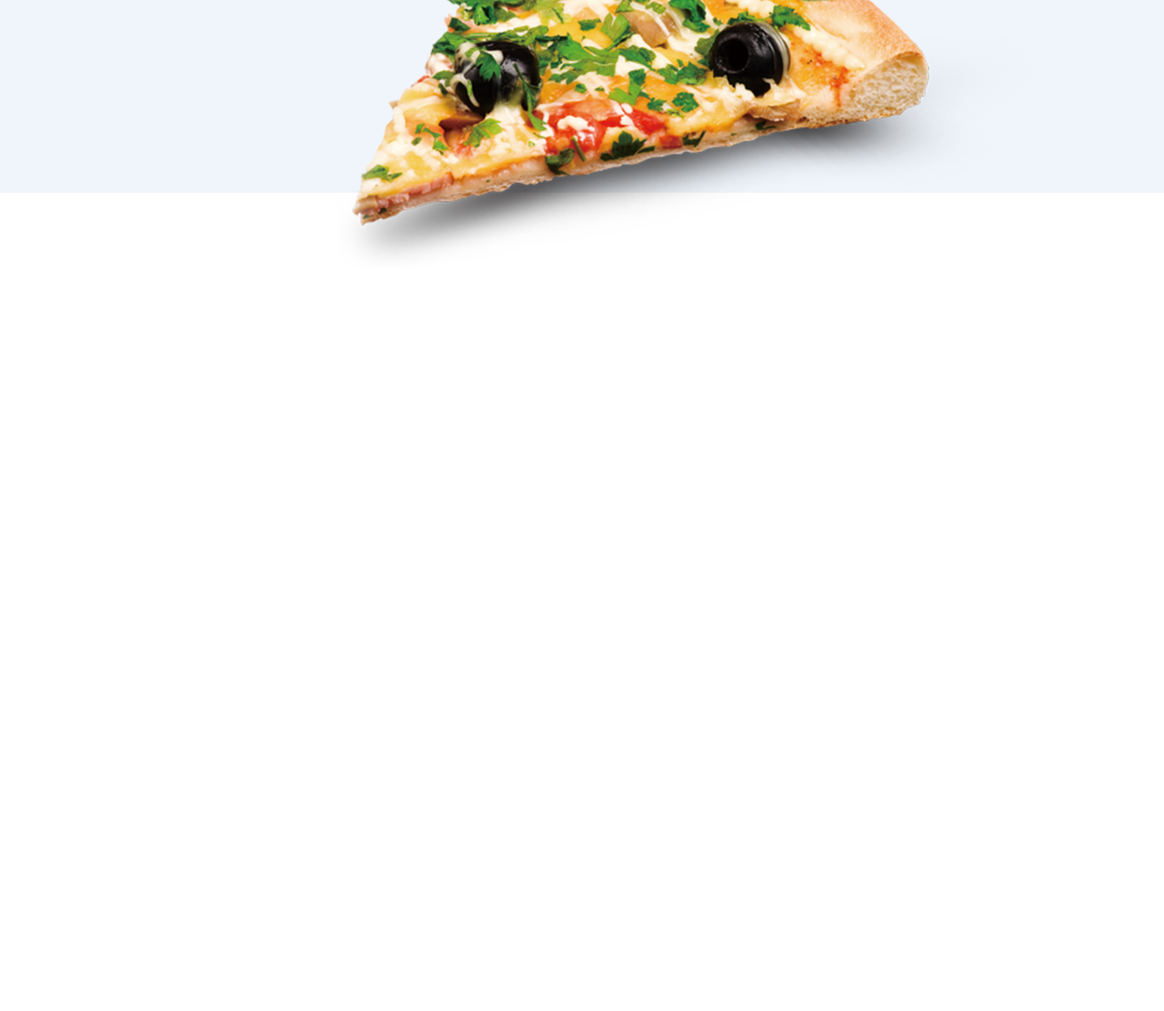
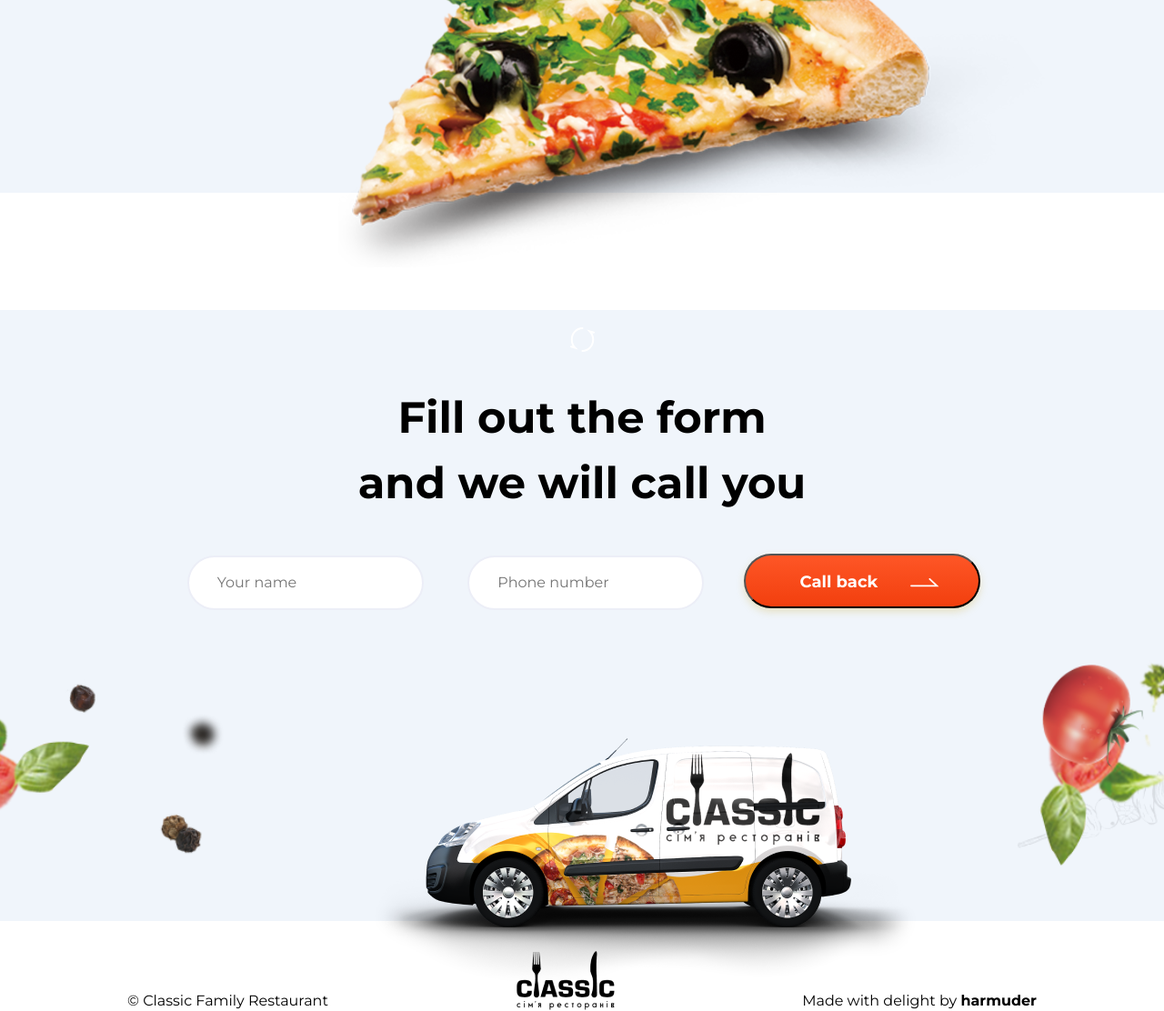
Before and after one commit to codeacademyprogramming/12-06-2021-MNMammadov, a plain HTML site: page assets/index.html in a window 1280 px wide. Shown: the part 743-1855 px from the top of the page at 91% size. Before the commit the page ends 1043 px from the top, so only its background shows below. Drawn offline with Linux system fonts and the light colour scheme.

Commit message:
Added footer

```diff
--- a/assets/index.html
+++ b/assets/index.html
@@ -48,6 +48,33 @@
             </div>
         </div>
     </header>
+
+    <footer class="footer">
+        <div class="container">
+            <img src="icons/more.svg" alt="More" class="footer__more-icon">
+            <h2 class="title title__footer">
+                Fill out the form <br>
+                and we will call you
+            </h2>
+            <form id="customer-number" class="footer__call-back" action="#">
+                <label for="mame"></label>
+                <input name="name" required placeholder="Your name" type="text" class="footer__call-back_input">
+                <label for="phone"></label>
+                <input name="phone" required placeholder="Phone number" type="tel" class="footer__call-back_input">
+
+                <button class="button button__call-back">Сall back <img src="icons/arrow-right.svg" alt="Call back"
+                        class="button__icon_arrow-right"></button>
+            </form>
+            <div class="footer__img">
+                <img src="img/car.png" alt="Delivery car">
+            </div>
+        </div>
+        <div class="d-flex justify-content-between align-items-end bgc-white pt-03 p-lr-35">
+            <p class="footer__subtitle">© Classic Family Restaurant</p>
+            <img src="icons/logo.png" alt="Logo" class="footer__logo">
+            <p class="footer__subtitle">Made with delight by <span>harmuder</span></p>
+        </div>
+    </footer>
 </body>
 
 </html>
--- a/assets/sass/_buttons.scss
+++ b/assets/sass/_buttons.scss
@@ -0,0 +1,16 @@
+.button {
+    width: 260px;
+    height: 60px;
+    background: linear-gradient(180deg, #FE5626 0%, #F23F0E 100%), #59AAF1;
+    box-shadow: 0px 4px 8px rgba(205, 169, 41, 0.26);
+    border-radius: 59px;
+    padding: 17px 42px 18px 58px;
+    color: $white-color;
+    font-size: 1.125rem;
+    font-weight: 700;
+    line-height: 1.5625rem;
+    &__icon_arrow-right{
+        width: $base-indentation * 8;
+        margin-left: $base-indentation * 7.75;
+    }
+}
--- a/assets/sass/_footer.scss
+++ b/assets/sass/_footer.scss
@@ -0,0 +1,40 @@
+.footer {
+    margin-top: $base-indentation * 32.25;
+    background: url("../img/footer-bg.png") top center / cover no-repeat;
+    background-color: $bg-color;
+    padding-top: $base-indentation * 4.75;
+
+    &__more-icon {
+        display: block;
+        margin: 0 auto;
+    }
+
+    &__call-back {
+        margin-top: $base-indentation * 10.5;
+        text-align: center;
+    }
+
+    &__call-back_input {
+        width: 260px;
+        height: 60px;
+        background-color: $white-color;
+        border: 2px solid $gray-1-color;
+        border-radius: 57px;
+        padding: ($base-indentation * 5) ($base-indentation * 7.75);
+        margin-right: $base-indentation * 10;
+        outline: none;
+    }
+
+    &__img {
+        margin-left: $base-indentation * 72.5;
+        transform: translateY($base-indentation * 17);
+    }
+
+    &__subtitle {
+        line-height: 1.375rem;
+        margin-bottom: 0;
+        span {
+            font-weight: 700;
+        }
+    }
+}
--- a/assets/sass/_header.scss
+++ b/assets/sass/_header.scss
@@ -19,7 +19,7 @@
         width: $base-indentation;
         height: $base-indentation;
         border-radius: 50%;
-        background-color: $green1-color;
+        background-color: $green-1-color;
         margin-right: $base-indentation * 2.5;
     }
 
--- a/assets/sass/_titles.scss
+++ b/assets/sass/_titles.scss
@@ -3,9 +3,12 @@
     font-size: 3rem;
     line-height: 3.6875rem;
     text-align: center;
-    color: $main-txt-color;
     margin-bottom: 0;
     &__header {
         margin-top: $base-indentation * 26.25;
     }
+    &__footer {
+        margin-top: $base-indentation * 9;
+        line-height: 4.5rem;
+    }
 }
--- a/assets/sass/_utilis.scss
+++ b/assets/sass/_utilis.scss
@@ -1,7 +1,9 @@
 //colors
 $bg-color: #F0F5FB;
 $main-txt-color: #000000;
-$green1-color: #46CB72;
+$green-1-color: #46CB72;
+$gray-1-color: #ECEEF7;
+$white-color: #FFFFFF;
 
 //sizes
 $base-indentation: 4px;
@@ -10,3 +12,16 @@ $base-font-size: 16px;
 .f-weight-7 {
     font-weight: 700;
 }
+
+.pt-03 {
+    padding-top: $base-indentation * 8.2;
+}
+
+.p-lr-35 {
+    padding-left: $base-indentation * 35;
+    padding-right: $base-indentation * 35;;
+}
+
+.bgc-white {
+    background-color: $white-color;
+}
--- a/assets/sass/style.scss
+++ b/assets/sass/style.scss
@@ -1,5 +1,6 @@
 @import "utilis";
 @import "titles";
+@import "buttons";
 @import "header";
 @import "footer";
 
```
Also changed, not shown: assets/css/style.css, assets/css/style.min.css, 2 other files.
